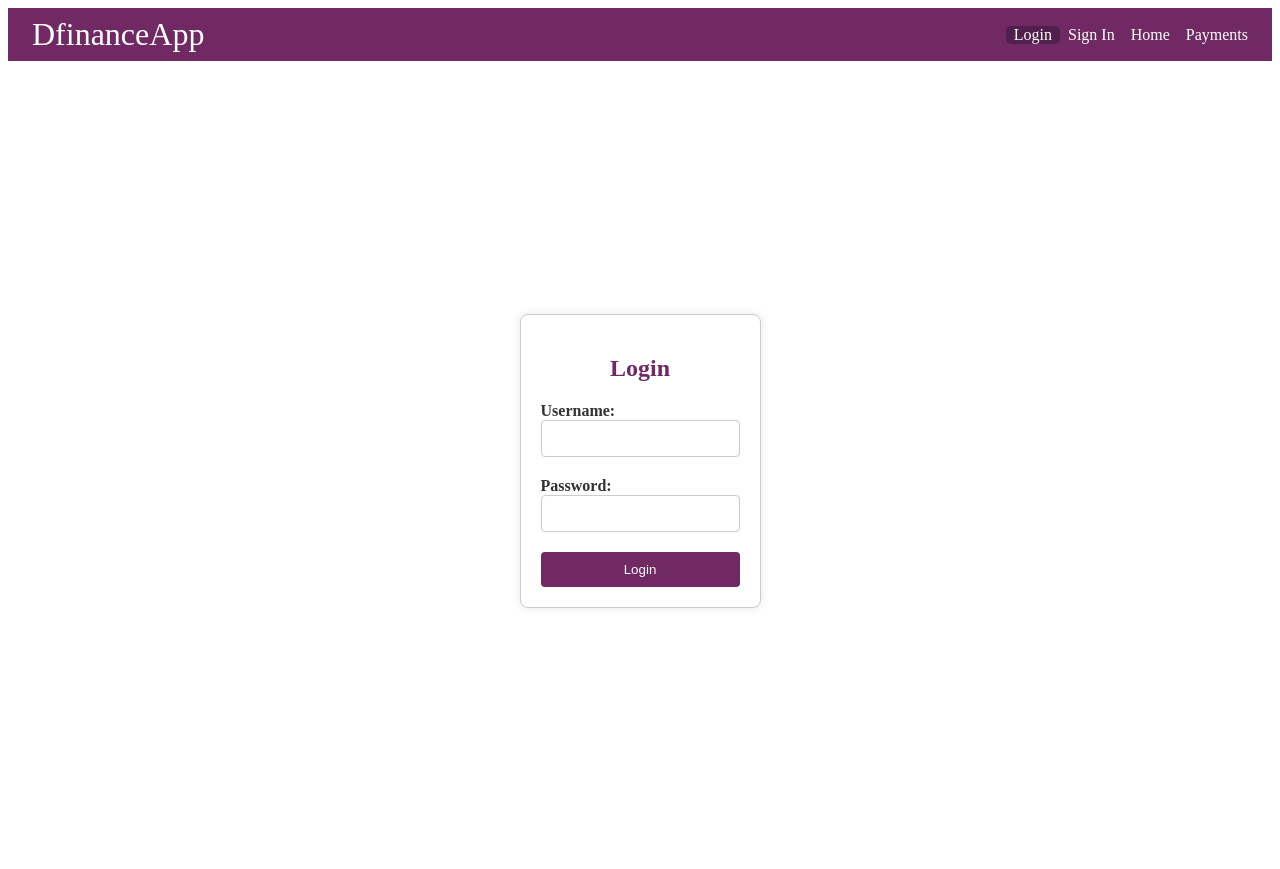
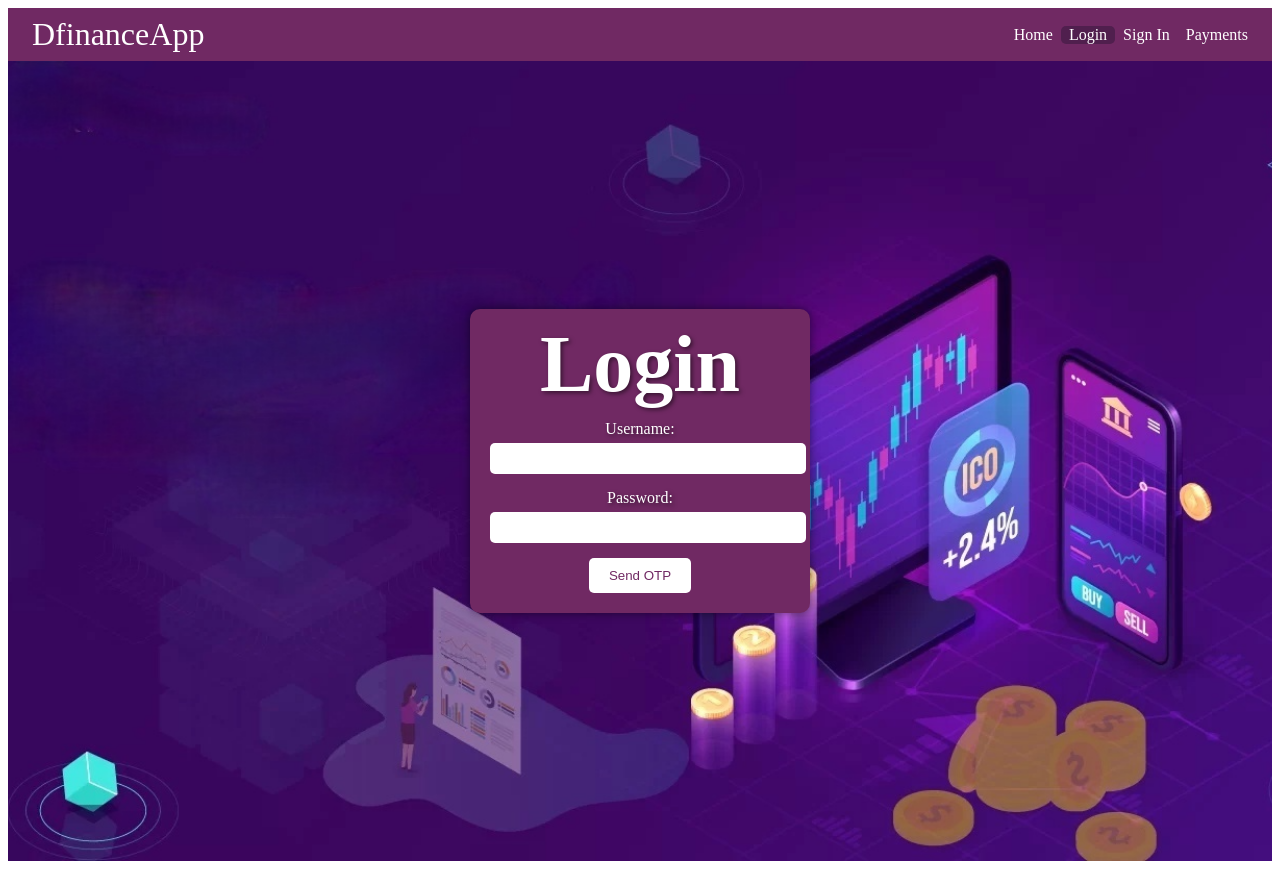
Before and after one commit to Shoydon/mlsccoherence_Hrushi-k-dost, a React (Create React App) app in the folder frontend/: page /login in a window 1280 px wide. Built offline with nearby package versions, Linux system fonts and the light colour scheme.

Commit message:
frontend update

```diff
--- /dev/null
+++ b/frontend/src/components/Home.css
@@ -0,0 +1,24 @@
+/* HomePage.css */
+
+.container {
+  display: flex;
+  flex-direction: column;
+  align-items: flex-start; /* Align items to the left side */
+  justify-content: center;
+  height: 100vh;
+  background-image: url('../assets/Defi-Banner.png');
+  background-size: cover;
+  background-position: center;
+  text-align: center; /* Center text horizontally */
+  color: goldenrod; /* Change text color to golden */
+  text-shadow: 2px 2px 4px rgba(0, 0, 0, 0.5); /* Add shadow effect to text */
+}
+
+.container h1, .container h2 {
+    font-size: 60px;
+    margin-bottom: 5px;
+    font-size: 80px;
+    margin-bottom: 10px;
+
+
+}
--- a/frontend/src/components/Home.jsx
+++ b/frontend/src/components/Home.jsx
@@ -1,12 +1,14 @@
-import React from 'react'
+import React from 'react';
+import './Home.css'; // Import CSS file
 
 const Home = () => {
   return (
-    <div>
-        <h1>Home page</h1>
-        <p>Hrushi k Dost</p>
+    <div className="container-h">
+      <h2>Welcome to our </h2>
+      <h1>DeFi Platform</h1>
+
     </div>
-  )
-}
+  );
+};
 
-export default Home
+export default Home;
--- a/frontend/src/components/Login.css
+++ b/frontend/src/components/Login.css
@@ -1,51 +1,42 @@
-/* LoginPage.css */
-
 .login-container {
-    max-width: 400px;
+    background-color: #702963;
+    padding: 20px;
+    border-radius: 10px;
+    box-shadow: 0px 0px 10px rgba(0, 0, 0, 0.5);
+    width: 300px;
     margin: 0 auto;
-    padding: 20px;
-    border: 1px solid #ccc;
-    border-radius: 8px;
-    background-color: #fff;
-    box-shadow: 0 0 10px rgba(0, 0, 0, 0.1);
+    color: white;
   }
-
-  h2 {
-    color: #702963;
-    text-align: center;
-    margin-bottom: 20px;
+  .login-container h2{
+    margin-top: -10px;
   }
-
   .form-group {
-    margin-bottom: 20px;
+    margin-bottom: 15px;
   }
 
   label {
     display: block;
-    font-weight: bold;
-    color: #333;
+    margin-bottom: 5px;
   }
 
-  input[type="text"],
-  input[type="password"] {
+  input[type='text'],
+  input[type='password'] {
     width: 100%;
-    padding: 10px;
-    border: 1px solid #ccc;
-    border-radius: 4px;
-    box-sizing: border-box;
+    padding: 8px;
+    border-radius: 5px;
+    border: none;
   }
 
   button {
-    width: 100%;
-    padding: 10px;
-    background-color: #702963;
-    color: #fff;
+    background-color: #f39c12;
+    color: white;
     border: none;
-    border-radius: 4px;
+    padding: 10px 20px;
+    border-radius: 5px;
     cursor: pointer;
     transition: background-color 0.3s ease;
   }
 
   button:hover {
-    background-color: #5b2350; /* Change background color on hover */
+    background-color: #e67e22;
   }
--- a/frontend/src/components/Login.jsx
+++ b/frontend/src/components/Login.jsx
@@ -2,13 +2,52 @@ import React, { useState } from 'react';
 import './Login.css';
 
 const Login = () => {
-  // State variables for storing username and password
+  // State variables for storing username, password, and OTP
   const [username, setUsername] = useState('');
   const [password, setPassword] = useState('');
+  const [otp, setOtp] = useState('');
+  const [otpSent, setOtpSent] = useState(false);
+  const [loginSuccess, setLoginSuccess] = useState(false);
+
+  const handleSubmit = (e) => {
+    e.preventDefault();
+    // Proceed to submit data to the database
+    const formData = {
+      username: username,
+      password: password
+    };
+    // Submit formData to the database
+    console.log("Submitting data:", formData);
+    // Show login success pop-up or navigate to another page
+    setLoginSuccess(true);
+    // alert("Login Successful!");
+  };
+
+  const handleSendOTP = () => {
+    // Dummy implementation to send OTP to the user's email
+    // In a real application, you would integrate with your backend to send OTP via email
+    // For demo purposes, let's just set otpSent to true
+    setOtpSent(true);
+  };
+
+  const handleVerifyOTP = () => {
+    // Dummy implementation to verify OTP
+    // In a real application, you would compare the entered OTP with the OTP sent to the user's email
+    // For demo purposes, let's just check if the OTP matches a hardcoded value
+    const hardcodedOTP = "1234"; // Hardcoded OTP for demo
+    if (otp === hardcodedOTP) {
+      handleSubmit(); // Execute login process
+      console.log("OTP verified successfully");
+    } else {
+      alert("Incorrect OTP. Please try again.");
+    }
+  };
 
   return (
     <div className="login-container">
       <h2>Login</h2>
+      {!loginSuccess && (
+        <form onSubmit={handleSubmit}>
           <div className="form-group">
             <label htmlFor="username">Username:</label>
             <input
@@ -29,7 +68,26 @@ const Login = () => {
               required
             />
           </div>
-      <button type="submit">Login</button>
+          {otpSent && (
+            <div className="form-group">
+              <label htmlFor="otp">Enter OTP:</label>
+              <input
+                type="text"
+                id="otp"
+                value={otp}
+                onChange={(e) => setOtp(e.target.value)}
+                required
+              />
+            </div>
+          )}
+          {otpSent ? (
+            <button type="button" onClick={handleVerifyOTP}>Login</button>
+          ) : (
+            <button type="button" onClick={handleSendOTP}>Send OTP</button>
+          )}
+        </form>
+      )}
+      {loginSuccess }
     </div>
   );
 };
--- a/frontend/src/components/Navbar.jsx
+++ b/frontend/src/components/Navbar.jsx
@@ -10,9 +10,9 @@ export default function Navbar() {
         DfinanceApp
       </Link>
       <ul>
+        <CustomLink to="/">Home</CustomLink>
         <CustomLink to="/login">Login</CustomLink>
         <CustomLink to="/signin">Sign In</CustomLink>
-        <CustomLink to="/">Home</CustomLink>
         <CustomLink to="/payments">Payments</CustomLink>
       </ul>
     </nav>
--- a/frontend/src/components/Payments.css
+++ b/frontend/src/components/Payments.css
@@ -1,52 +1,53 @@
-/* PaymentPage.css */
+/* Payments.css */
 
-.container {
+.container-p {
     display: flex;
     flex-direction: column;
     align-items: center;
-    justify-content: center; /* Center content vertically */
-    height: 100vh; /* Use full viewport height */
+    padding: 5px;
   }
 
-  .qr-code {
-    margin-top: 20px;
-    text-align: center; /* Center QR code horizontally */
-  }
+  .primary {
+    color: white;
 
-  .qr-code img {
-    max-width: 100%;
-    height: auto;
-  }
+
+}
+
 
   .payment-form {
-    margin-top: 20px;
+    margin-top: 50px;
     display: flex;
+    flex-direction: column;
     align-items: center;
+    background-color: #702963; /* Added background color */
+    padding: 20px; /* Added padding for better spacing */
+    border-radius: 10px; /* Added border radius */
+    box-shadow: 0px 0px 10px rgba(0, 0, 0, 0.5); /* Added box shadow */
   }
 
   .payment-form input {
-    padding: 10px;
-    margin-right: 10px;
+    padding: 20px;
+    margin-bottom: 15px;
     border: 1px solid #ccc;
     border-radius: 5px;
+    width: 300px; /* Adjust width as needed */
   }
 
   .payment-form button {
-    padding: 10px 20px;
+    padding: 10px 25px;
     background-color: #702963;
     color: white;
     border: none;
     border-radius: 5px;
     cursor: pointer;
+    margin-bottom: 10px; /* Add margin between buttons */
   }
 
-  /* Payments.css */
-
-.popup {
+  .popup {
     position: fixed;
     top: 50%;
-    right: 20px; /* Adjust the distance from the right side */
-    transform: translateY(-50%);
+    left: 50%;
+    transform: translate(-50%, -50%);
     background-color: #fff;
     padding: 20px;
     border: 1px solid #ccc;
@@ -67,3 +68,7 @@
     border-radius: 5px;
     cursor: pointer;
   }
+
+  .popup button:hover {
+    background-color: #5a1f4d;
+  }
--- a/frontend/src/components/Payments.jsx
+++ b/frontend/src/components/Payments.jsx
@@ -1,38 +1,54 @@
 import React, { useState } from 'react';
-import './Payments.css'; // Corrected import statement for CSS file
+import './Payments.css'; // Import CSS file
 
 const Payments = () => {
+  const [paymentAddress, setPaymentAddress] = useState('');
   const [paymentAmount, setPaymentAmount] = useState('');
   const [paymentCompleted, setPaymentCompleted] = useState(false);
+  const [metaMaskAddress, setMetaMaskAddress] = useState('');
+
+  // Simulated function to retrieve MetaMask address
+  const getMetaMaskAddress = () => {
+    // Simulated address for testing purposes
+    const simulatedAddress = '0x1234567890abcdef';
+    setMetaMaskAddress(simulatedAddress);
+  };
 
   const handleSubmit = () => {
-    // Here, you can implement validation for the payment amount
-    // For simplicity, we'll directly use the entered payment amount
-    console.log('Payment amount:', paymentAmount);
-    // Implement payment processing logic here
-    // For example, send payment request to server or interact with smart contract
-    // After payment is made, set paymentCompleted to true to trigger the popup
-    setPaymentCompleted(true);
+    // Verify if MetaMask address matches the provided payment address
+    if (metaMaskAddress === paymentAddress) {
+      // Here, you can implement payment processing logic
+      console.log('Payment address verified:', paymentAddress);
+      console.log('Payment amount:', paymentAmount);
+      // After payment is verified, set paymentCompleted to true to trigger the popup
+      setPaymentCompleted(true);
+    } else {
+      alert('MetaMask address does not match the payment address.');
+    }
   };
 
   return (
-    <div className="container">
-      <h2 className="primary">Scan QR Code to Make Payment</h2>
-      <div className="qr-code">
-      <img src="%PUBLIC_URL%/assets/download.jpg" alt="QR Code"/>
-      </div>
+    <div className="container-p">
+      <h2 className="primary">Verify Payment with MetaMask</h2>
       <div className="payment-form">
+        <input
+          type="text"
+          placeholder="Enter payment address"
+          value={paymentAddress}
+          onChange={(e) => setPaymentAddress(e.target.value)}
+        />
         <input
           type="text"
           placeholder="Enter payment amount"
           value={paymentAmount}
           onChange={(e) => setPaymentAmount(e.target.value)}
         />
-        <button onClick={handleSubmit}>Submit Payment</button>
+        <button onClick={getMetaMaskAddress}>Get MetaMask Address</button>
+        <button onClick={handleSubmit}>Verify Payment</button>
       </div>
       {paymentCompleted && (
         <div className="popup">
-          <p>Payment of {paymentAmount} has been completed.</p>
+          <p>Payment of {paymentAmount} to {paymentAddress} has been verified.</p>
           <button onClick={() => setPaymentCompleted(false)}>Close</button>
         </div>
       )}
--- a/frontend/src/components/Signin.css
+++ b/frontend/src/components/Signin.css
@@ -1,52 +1,46 @@
-/* SignupPage.css */
-
 .signup-container {
-    max-width: 400px;
+    background-color: #702963;
+    color: white;
+    padding: 20px;
+    border-radius: 10px;
+    box-shadow: 0px 0px 10px rgba(0, 0, 0, 0.5);
+    width: 300px;
     margin: 0 auto;
-    padding: 20px;
-    border: 1px solid #ccc;
-    border-radius: 8px;
-    background-color: #fff;
-    box-shadow: 0 0 10px rgba(0, 0, 0, 0.1);
   }
-
-  h2 {
-    color: #702963;
-    text-align: center;
-    margin-bottom: 20px;
+  .signup-container h2{
+    margin-top: 10px;
   }
 
   .form-group {
-    margin-bottom: 20px;
+    margin-bottom: 15px;
   }
 
   label {
     display: block;
-    font-weight: bold;
-    color: #333;
+    margin-bottom: 5px;
+    color: white;
   }
 
-  input[type="text"],
-  input[type="email"],
-  input[type="password"] {
+  input[type='text'],
+  input[type='email'],
+  input[type='password'] {
     width: 100%;
-    padding: 10px;
-    border: 1px solid #ccc;
-    border-radius: 4px;
-    box-sizing: border-box;
+    padding: 8px;
+    border-radius: 5px;
+    border: none;
   }
 
   button {
-    width: 100%;
-    padding: 10px;
-    background-color: #702963;
-    color: #fff;
+    background-color: white;
+    color: #702963;
     border: none;
-    border-radius: 4px;
+    padding: 10px 20px;
+    border-radius: 5px;
     cursor: pointer;
-    transition: background-color 0.3s ease;
+    transition: background-color 0.3s ease, color 0.3s ease;
   }
 
   button:hover {
-    background-color: #5b2350; /* Change background color on hover */
+    background-color: #f1f1f1;
+    color: #5e2259;
   }
--- a/frontend/src/components/Signin.jsx
+++ b/frontend/src/components/Signin.jsx
@@ -7,10 +7,55 @@ const Signin = () => {
   const [email, setEmail] = useState('');
   const [password, setPassword] = useState('');
   const [confirmPassword, setConfirmPassword] = useState('');
+  const [otp, setOtp] = useState('');
+  const [otpSent, setOtpSent] = useState(false);
+  const [signinSuccess, setSigninSuccess] = useState(false);
+
+  // Function to handle form submission
+  const handleSubmit = (e) => {
+    e.preventDefault(); // Prevent default form submission behavior
+    // Create JSON object with form data
+    const formData = {
+      username: username,
+      email: email,
+      password: password,
+      confirmPassword: confirmPassword
+    };
+    // Here you can perform further actions like sending data to a server
+    console.log("Submitting form data:", formData);
+    setSigninSuccess(true);
+  };
+
+  // Function to send OTP to the user's email
+  const handleSendOTP = () => {
+    // Dummy implementation to send OTP to the user's email
+    // In a real application, you would integrate with your backend to send OTP via email
+    // For demo purposes, let's just set otpSent to true
+    setOtpSent(true);
+    // You would typically send OTP to the user's email here
+    // You may call an API endpoint to send the OTP
+    // Upon successful sending of OTP, set otpSent to true
+  };
+
+  // Function to verify OTP and submit the form data
+  const handleSignin = () => {
+    // Dummy implementation to verify OTP
+    // In a real application, you would compare the entered OTP with the OTP sent to the user's email
+    // For demo purposes, let's just check if the OTP matches a hardcoded value
+    const hardcodedOTP = "1234"; // Hardcoded OTP for demo
+    if (otp === hardcodedOTP) {
+      handleSubmit(); // Execute signin process
+      console.log("Signin successful!");
+    } else {
+      alert("Incorrect OTP. Please try again.");
+    }
+  };
+
   return (
     <div className="signup-container">
       <h2>Sign In</h2>
-      <form>
+      {!signinSuccess ? (
+        <form onSubmit={handleSubmit}> {/* Bind handleSubmit function to form submission */}
           <div className="form-group">
             <label htmlFor="username">Username:</label>
             <input
@@ -51,8 +96,27 @@ const Signin = () => {
               required
             />
           </div>
-        <button type="submit">Sign In</button>
+          {otpSent && (
+            <div className="form-group">
+              <label htmlFor="otp">Enter OTP:</label>
+              <input
+                type="text"
+                id="otp"
+                value={otp}
+                onChange={(e) => setOtp(e.target.value)}
+                required
+              />
+            </div>
+          )}
+          {otpSent ? (
+            <button type="button" onClick={handleSignin}>Sign In</button>
+          ) : (
+            <button type="button" onClick={handleSendOTP}>Send OTP</button>
+          )}
         </form>
+      ) : (
+        <p>Signin successful!</p>
+      )}
     </div>
   );
 };
```
Also changed, not shown: frontend/src/assets/Defi-Banner.png (added). Lines whose indentation alone changed are shown as unchanged.
